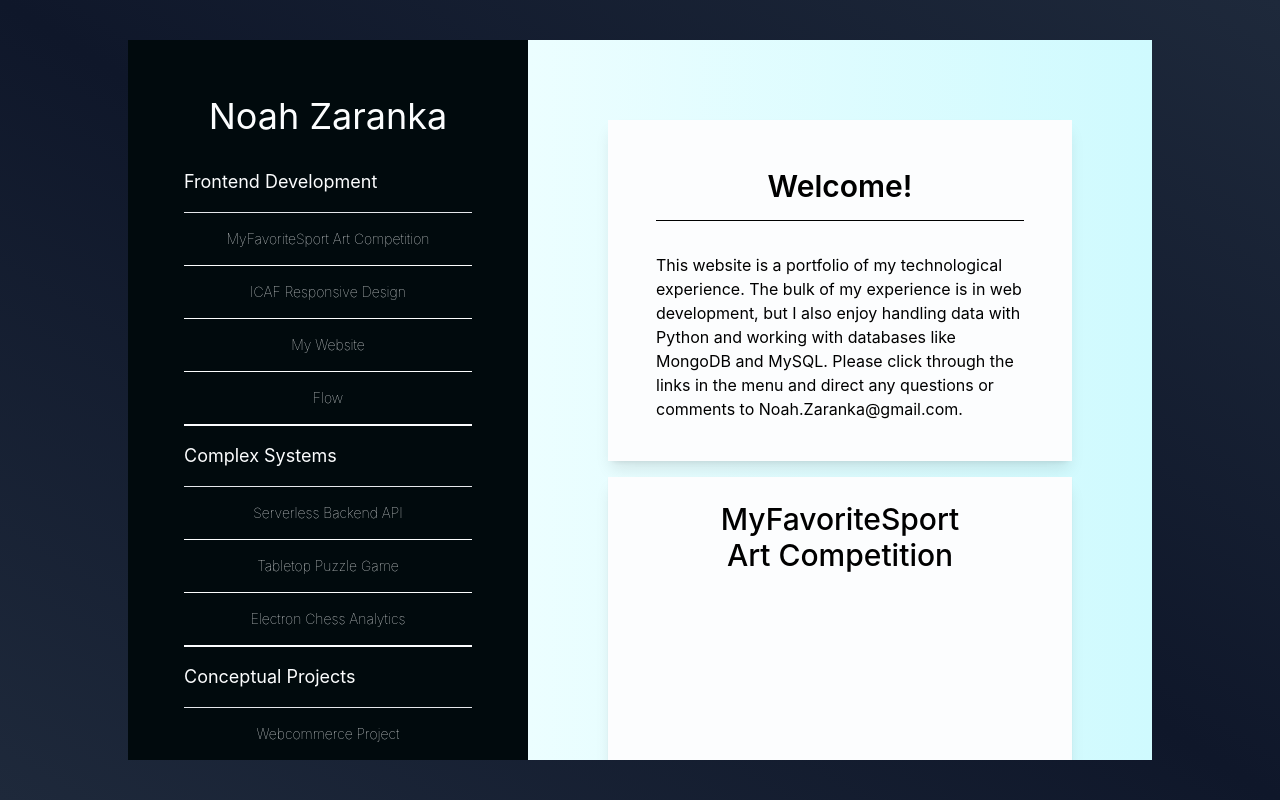
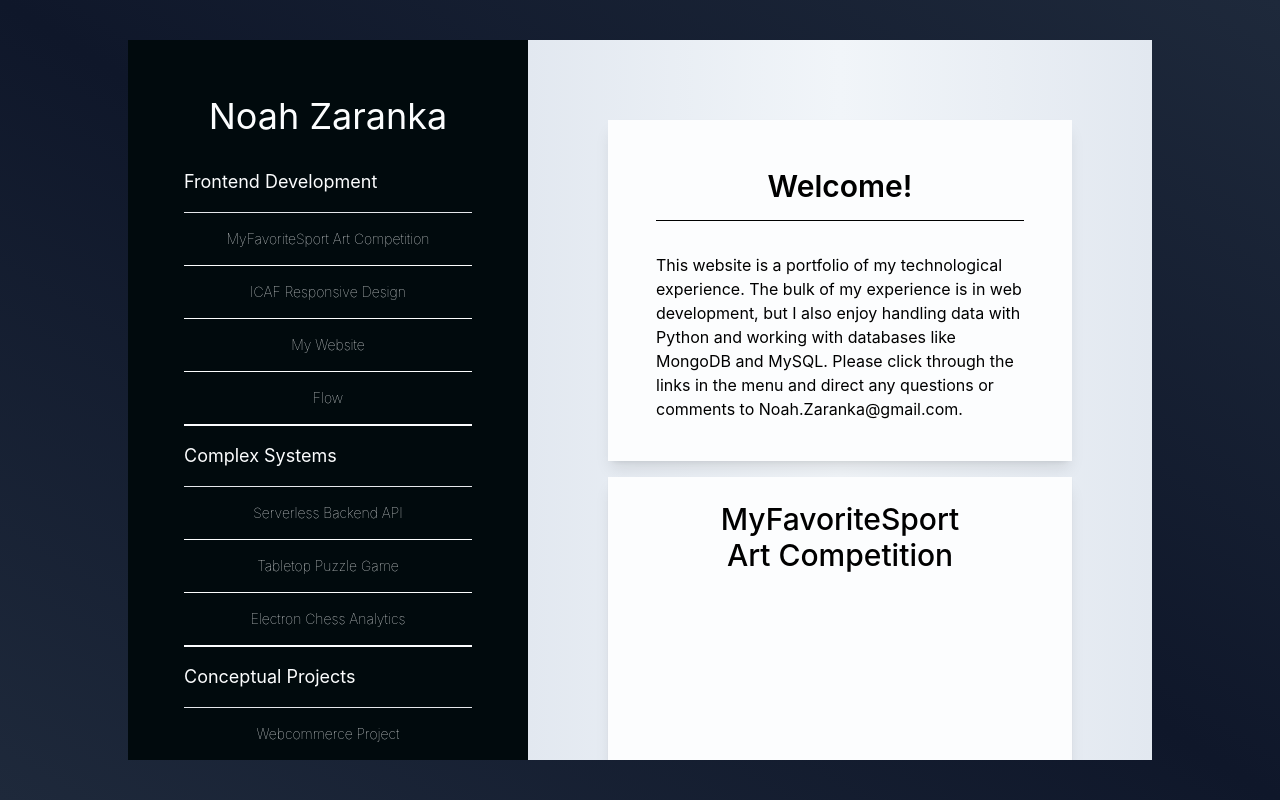
Before and after one commit to 31Hemlock/portfoliosite, a React (Vite) app: page / in a window 1280 px wide. Built offline with nearby package versions, Linux system fonts and the light colour scheme.

Commit message:
Change to theme of content tab

```diff
--- a/src/App.tsx
+++ b/src/App.tsx
@@ -82,7 +82,7 @@ function App() {
             {orientationString === "landscape" ? <Sidebar /> : <MobileSidebar mobileShowMenu={mobileShowMenu} setMobileShowMenu={setMobileShowMenu} />}
           </div>
           <div ref={scrollableDivRef} className={`${orientationString == "landscape" ? "col-start-1 row-start-1" : "col-start-1 row-start-2"}
-            bg-gradient-to-r from-cyan-50 to-cyan-100
+            bg-gradient-to-r from-slate-200 via-slate-100 to-slate-200
            mb-0 col-start-2 w-full overflow-y-scroll custom-main-scrollbar `} >
             <ScrollToTop scrollTargetRef={scrollableDivRef}/>
             <Routes>
```
